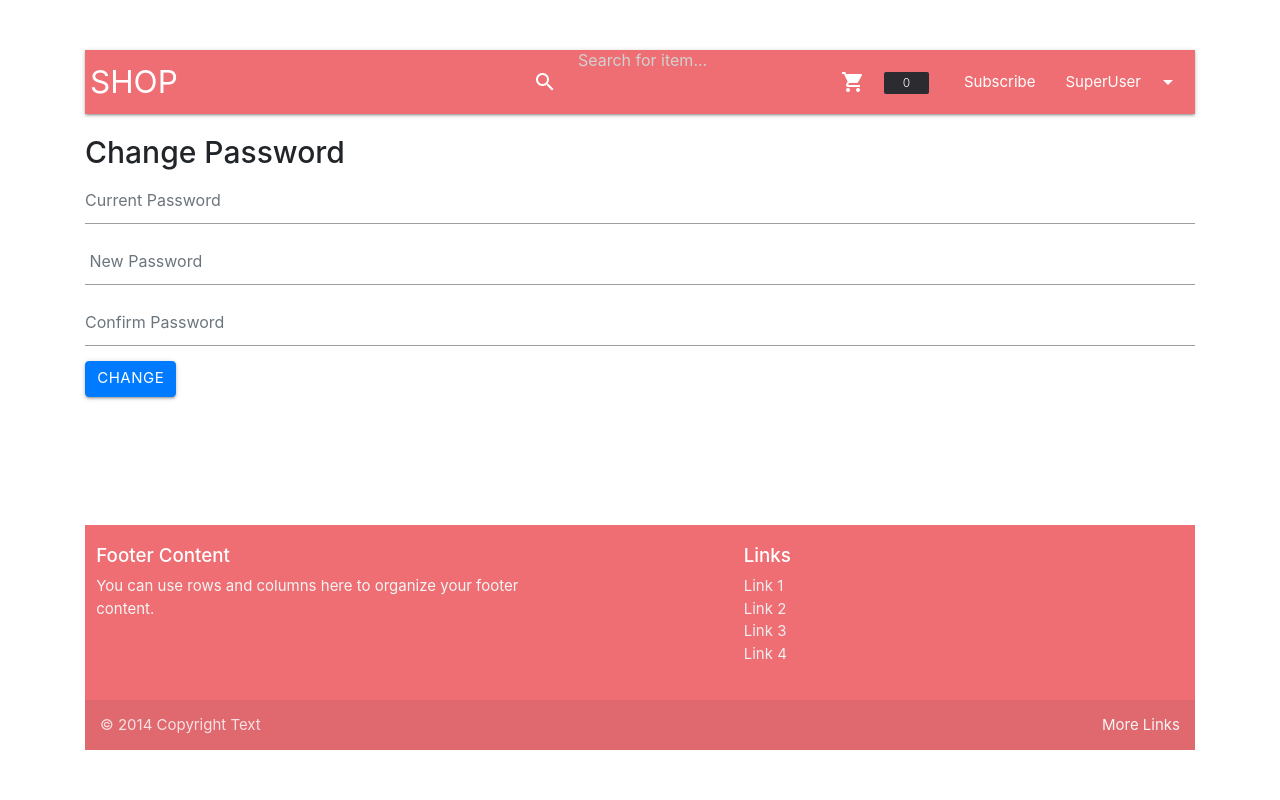
After one commit to kakapapa252/Ecommerce-with-PostGre-Database-and-Paytm-API, a Django app: page /changePassword in a window 1280 px wide. The commit adds this page. Run offline with Django 3.2, Linux system fonts and the light colour scheme; a user stored in the database is signed in; some libraries are stand-ins or nearby versions.

Commit message:
changePassword

```diff
--- /dev/null
+++ b/Ecom/User/templates/User/changePassword.html
@@ -0,0 +1,26 @@
+{% extends "User/layout.html" %}
+
+{% block body %}
+
+    <h2>Change Password</h2>
+
+    {% if message %}
+        <div>{{ message }}</div>
+    {% endif %}
+
+    <form action="{% url 'changePassword' %}" method="post">
+        {% csrf_token %}
+        <div class="form-group">
+            <input class="form-control" type="password" name="current_password" placeholder="Current Password">
+        </div>
+
+        <div class="form-group">
+            <input class="form-control" type="password" name="new_password" placeholder=" New Password">
+        </div>
+        <div class="form-group">
+            <input class="form-control" type="password" name="confirmation" placeholder="Confirm Password">
+        </div>
+        <input class="btn btn-primary" type="submit" value="Change">
+    </form>
+
+{% endblock %}
--- a/Ecom/User/templates/User/layout.html
+++ b/Ecom/User/templates/User/layout.html
@@ -36,9 +36,9 @@
     <!--- NAVBAR -->
         <ul id="dropdown1" class="dropdown-content">
 
-            <!---<li><a href="#!">Change Profile</a></li>
+            <li><a href="{% url 'changePassword' %}">Change Password</a></li>
             <li class="divider"></li>
-            <li><a href="{% url 'createPhone' %}">Add Phone</a></li>-->
+            <!---<li><a href="{% url 'createPhone' %}">Add Phone</a></li>-->
             <li><a href="{% url 'phoneDetailView' %}">Phonebook</a></li>
             <!---<li><a href="{% url 'createAddress' %}">Add Address</a></li>-->
             <li><a href="{% url 'addressDetailView' %}">Addressbook</a></li>
--- a/Ecom/User/urls.py
+++ b/Ecom/User/urls.py
@@ -7,6 +7,7 @@ urlpatterns = [
     path("login", views.login_view, name="login"),
     path("logout", views.logout_view, name="logout"),
     path("register", views.register, name="register"),
+    path("changePassword", views.changePassword, name="changePassword"),
 
     path('phoneDetailView', views.phoneDetailView, name="phoneDetailView"),
     path('createPhone', views.createPhone, name="createPhone"),
--- a/Ecom/User/views.py
+++ b/Ecom/User/views.py
@@ -81,6 +81,29 @@ def register(request):
     else:
         return render(request, "User/register.html")\
 
+@login_required(login_url='/login')
+def changePassword(request):
+    user = request.user
+    if request.method == "POST":
+        current_password = request.POST["current_password"]
+        new_password = request.POST["new_password"]
+        confirmation = request.POST["confirmation"]
+        userf = authenticate(request, email=user.email, password=current_password)
+        if userf is not None:
+            if new_password != confirmation:
+                return render(request, "User/changePassword.html", {"message": "Passwords must match."})
+            else:
+                user.set_password(new_password)
+                user.save()
+                login(request, user)
+                mess = "You've Registered successfully Changed Password to - " + str(new_password)
+                send_mail('Successful Password Change', mess,'kartikay252081075@gmail.com', [user.email],fail_silently=False,)
+                messages.success(request, f"Password Changed")
+                return HttpResponseRedirect(reverse("index"))
+        else:
+            return render(request, "User/changePassword.html", {"message": "Check Current Password."})
+    else:
+        return render(request, "User/changePassword.html")
 
 #phonebook-------------------------------------
 @login_required(login_url='/login')
```
Also changed, not shown: Ecom/db.sqlite3.
